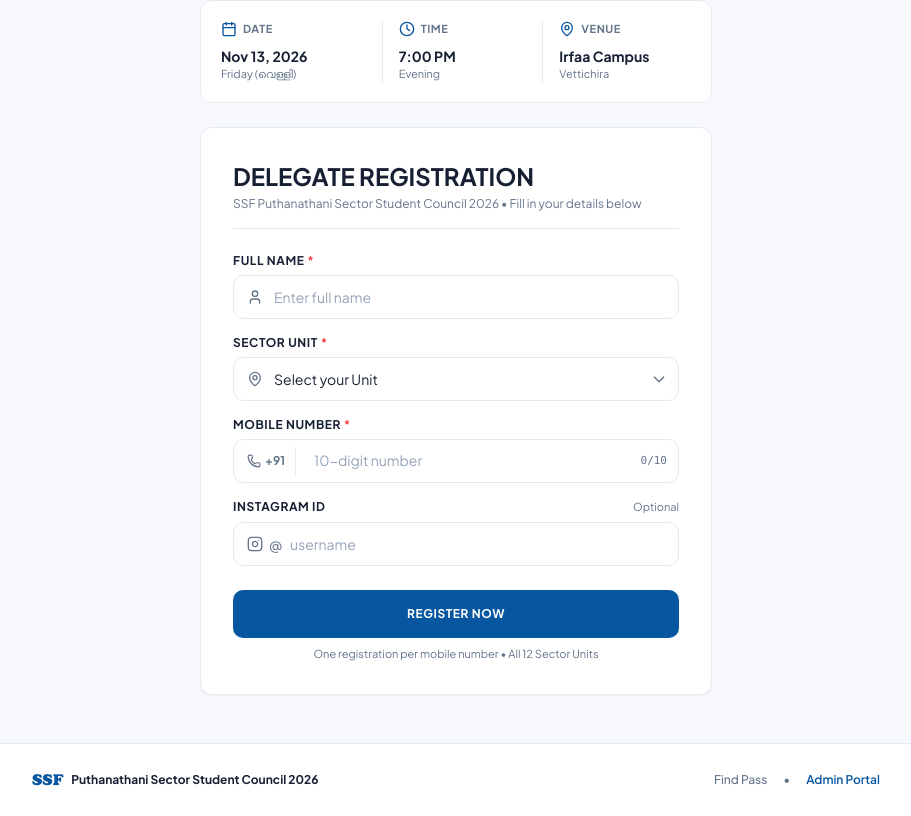
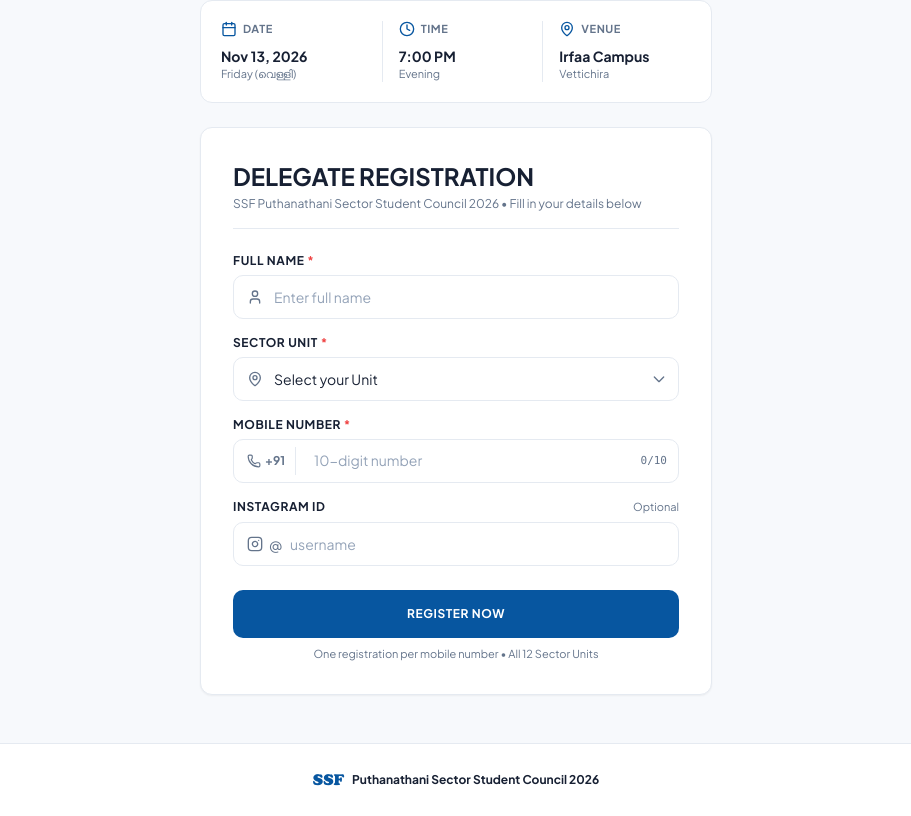
Before and after one commit to muhammedansar-pvn/ptnicouncil, a Next.js app: page / in a window 1280 px wide. Shown: the part 364-1180 px from the top of the page, without its empty margins (184-1095 px from the left). Built offline with nearby package versions, Linux system fonts and the light colour scheme.

Commit message:
fix(ui): remove Find Pass and Admin Portal links from footer

```diff
--- a/src/app/page.tsx
+++ b/src/app/page.tsx
@@ -1,5 +1,4 @@
 import React from "react";
-import Link from "next/link";
 import Navbar from "@/components/Navbar";
 import RegistrationForm from "@/components/RegistrationForm";
 import { EVENT_DETAILS } from "@/lib/constants";
@@ -82,23 +81,13 @@ export default function HomePage() {
 
       {/* Footer */}
       <footer className="mt-auto bg-white border-t border-[#E5EAF1] py-6 text-xs text-[#64748B]">
-        <div className="max-w-4xl mx-auto px-4 sm:px-6 flex flex-col sm:flex-row items-center justify-between gap-3 text-center sm:text-left">
+        <div className="max-w-4xl mx-auto px-4 sm:px-6 flex items-center justify-center text-center">
           <div className="flex items-center gap-2">
             <span className="font-cooper text-base text-[#0756A0]">SSF</span>
             <span className="font-bold text-[#172033]">
               Puthanathani Sector Student Council 2026
             </span>
           </div>
-
-          <div className="flex items-center gap-4 text-xs font-medium">
-            <Link href="/lookup" className="hover:text-[#0756A0] transition-colors">
-              Find Pass
-            </Link>
-            <span>•</span>
-            <Link href="/admin" className="text-[#0756A0] font-semibold hover:underline">
-              Admin Portal
-            </Link>
-          </div>
         </div>
       </footer>
     </div>
```
